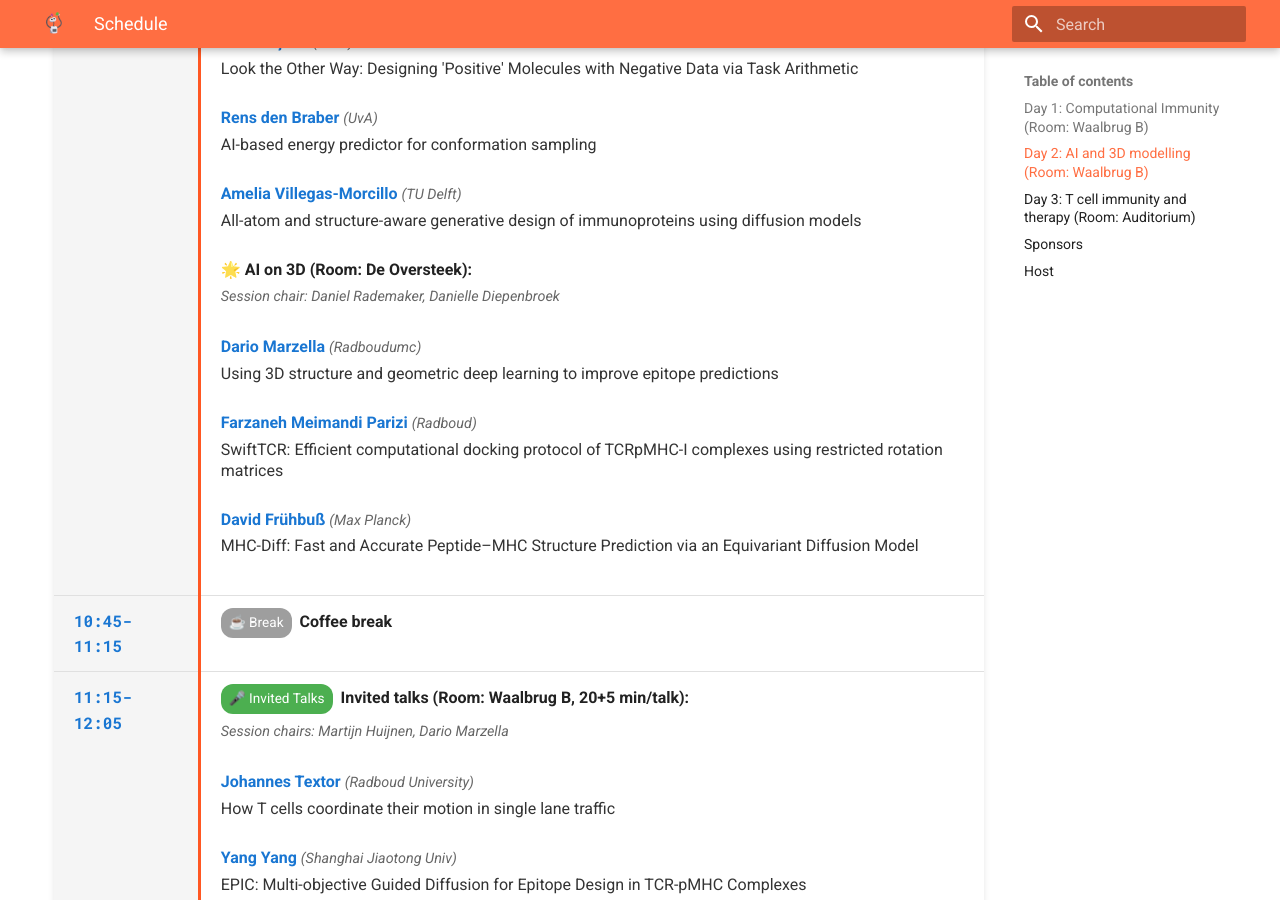
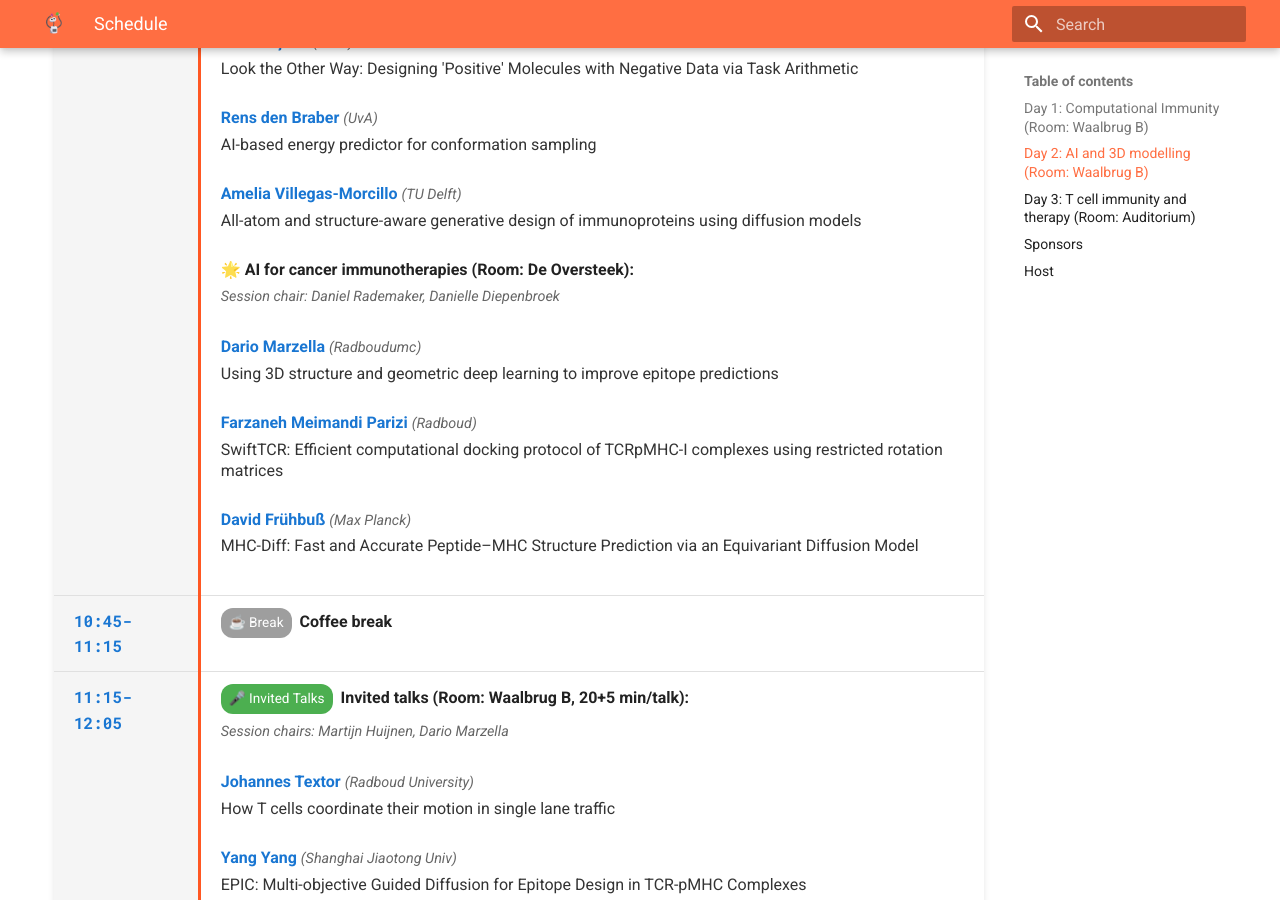
Before and after one commit to X-lab-3D/csi, an MkDocs documentation site: the page built from docs/schedule.md, in a window 1280 px wide and 900 px high, scrolled down 2012 px. Built offline with MkDocs 1.6.1 and Material for MkDocs 9.7.7, drawn with Linux system fonts in a browser that asks for light colours; the version menu is left out.

Commit message:
Update day 2 flash talk session 2 name

```diff
--- a/docs/schedule.md
+++ b/docs/schedule.md
@@ -132,7 +132,7 @@
 <span class="speaker-name">Amelia Villegas-Morcillo</span> <span class="speaker-affiliation">(TU Delft)</span><br>
 <div class="talk-title">All-atom and structure-aware generative design of immunoproteins using diffusion models</div>
 </div><br>
-<strong> 🌟 AI on 3D (Room: De Oversteek):</strong><br>
+<strong> 🌟 AI for cancer immunotherapies (Room: De Oversteek):</strong><br>
 <span class="session-chair">Session chair: Daniel Rademaker, Danielle Diepenbroek</span><br><br>
 <div class="talk-entry">
 <span class="speaker-name">Dario Marzella</span> <span class="speaker-affiliation">(Radboudumc)</span><br>
```
